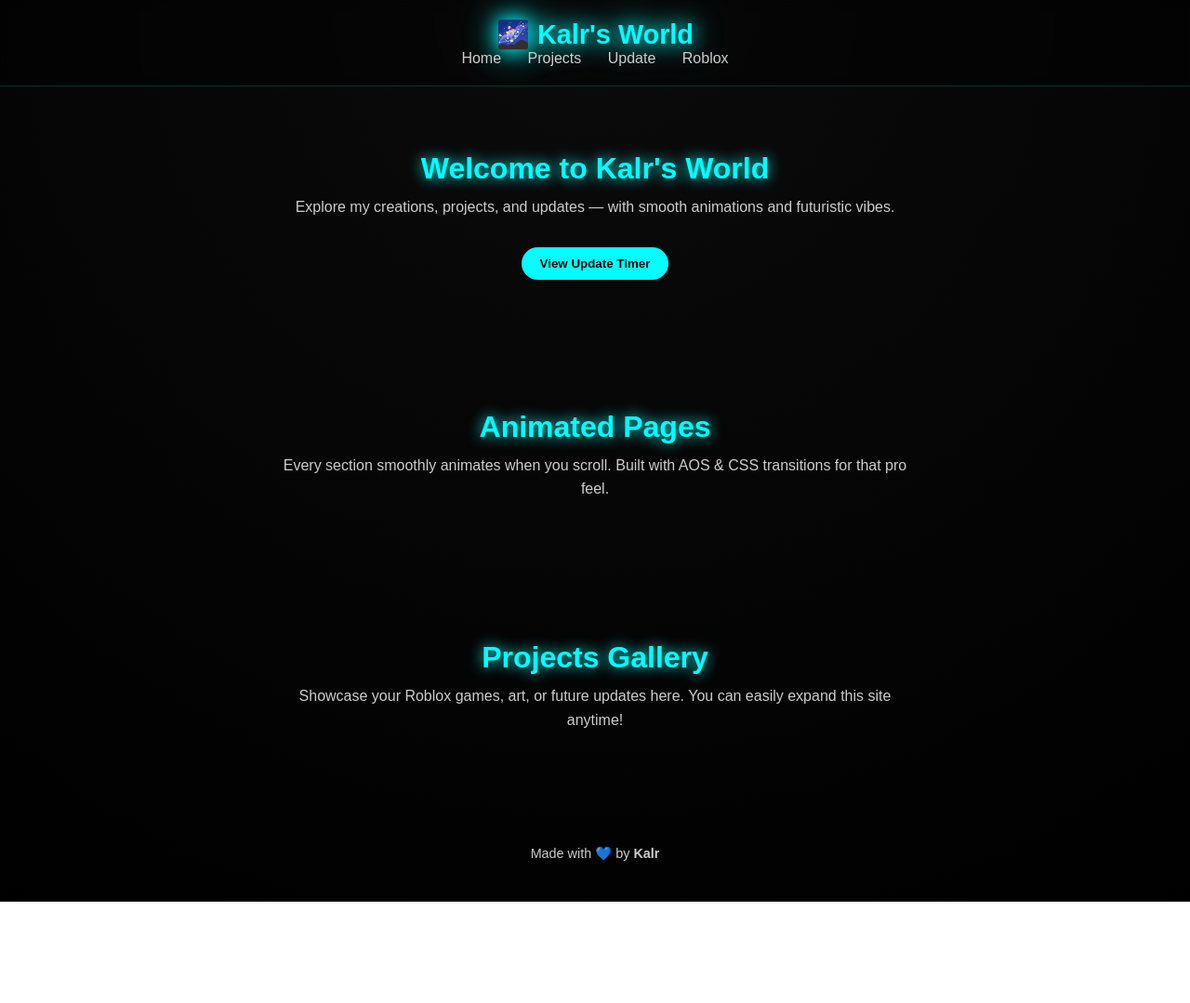
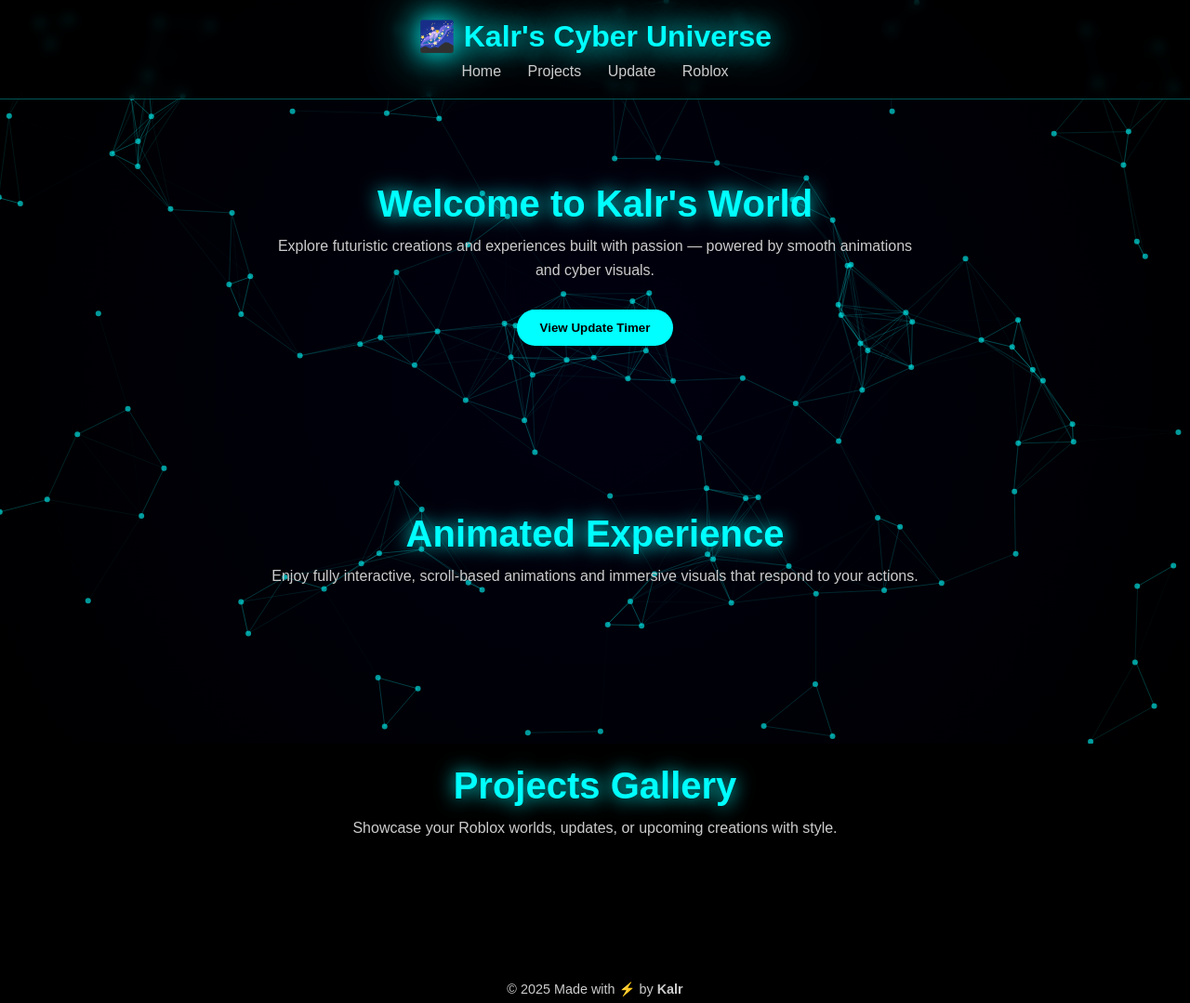
Before and after one commit to koyebxvaibhav-bot/ZenHub, a plain HTML site: page index.html in a window 1280 px wide. Shown: the whole page at 93% size. Before the commit the page ends 970 px from the top, so only its background shows below. Drawn offline with nearby package versions, Linux system fonts and the light colour scheme; animation ran at ten frames a second.

Commit message:
Update index.html

```diff
--- a/index.html
+++ b/index.html
@@ -3,7 +3,7 @@
 <head>
   <meta charset="UTF-8" />
   <meta name="viewport" content="width=device-width, initial-scale=1.0" />
-  <title>Kalr's World 🌌</title>
+  <title>Kalr's Cyber Universe 🌌</title>
 
   <!-- AOS (Animate on Scroll) CSS -->
   <link href="https://unpkg.com/aos@2.3.1/dist/aos.css" rel="stylesheet" />
@@ -16,26 +16,42 @@
     }
 
     body {
-      background: radial-gradient(circle at top, #0b0b0b, #000);
+      font-family: "Poppins", sans-serif;
       color: #fff;
-      font-family: "Poppins", sans-serif;
-      text-align: center;
       overflow-x: hidden;
+      background-color: #000;
+      position: relative;
+    }
+
+    /* Particle Canvas */
+    #particles-js {
+      position: fixed;
+      width: 100%;
+      height: 100%;
+      z-index: -1;
+      top: 0;
+      left: 0;
+      background: radial-gradient(circle at center, #000010, #000);
     }
 
     header {
-      background: rgba(0, 0, 0, 0.4);
-      backdrop-filter: blur(5px);
+      background: rgba(0, 0, 0, 0.6);
+      backdrop-filter: blur(6px);
       padding: 20px;
       position: sticky;
       top: 0;
       z-index: 100;
-      border-bottom: 1px solid #00ffff33;
+      border-bottom: 1px solid #00ffff55;
+      display: flex;
+      justify-content: center;
+      flex-direction: column;
+      align-items: center;
     }
 
     header h1 {
       color: #00ffff;
-      font-size: 1.8em;
+      font-size: 2em;
+      margin-bottom: 10px;
       animation: glow 2s ease-in-out infinite alternate;
     }
 
@@ -53,14 +69,17 @@
     }
 
     section {
-      padding: 70px 20px;
+      padding: 90px 20px;
+      text-align: center;
+      z-index: 2;
+      position: relative;
     }
 
     h2 {
-      font-size: 2em;
+      font-size: 2.5em;
       color: #00ffff;
       margin-bottom: 10px;
-      text-shadow: 0 0 15px #00ffff;
+      text-shadow: 0 0 20px #00ffff;
     }
 
     p {
@@ -70,48 +89,41 @@
       color: #ccc;
     }
 
-    footer {
-      padding: 30px;
-      font-size: 0.9em;
-      color: #aaa;
-    }
-
     .btn {
       background: #00ffff;
       color: #000;
-      padding: 10px 20px;
+      padding: 12px 25px;
       border: none;
       border-radius: 30px;
       cursor: pointer;
       font-weight: bold;
-      transition: all 0.3s;
+      transition: 0.3s;
       margin-top: 20px;
     }
 
     .btn:hover {
       transform: scale(1.1);
-      box-shadow: 0 0 15px #00ffff;
+      box-shadow: 0 0 25px #00ffff;
+    }
+
+    footer {
+      padding: 40px;
+      font-size: 0.9em;
+      color: #aaa;
+      text-align: center;
     }
 
     @keyframes glow {
-      from {
-        text-shadow: 0 0 5px #00ffff;
-      }
-      to {
-        text-shadow: 0 0 20px #00ffff, 0 0 40px #00ffff;
-      }
-    }
-
-    /* Floating animation */
-    [data-aos] {
-      transition-property: transform, opacity !important;
+      from { text-shadow: 0 0 10px #00ffff; }
+      to { text-shadow: 0 0 30px #00ffff, 0 0 60px #00ffff; }
     }
   </style>
 </head>
 <body>
+  <div id="particles-js"></div>
 
   <header data-aos="fade-down">
-    <h1>🌌 Kalr's World</h1>
+    <h1>🌌 Kalr's Cyber Universe</h1>
     <nav>
       <a href="index.html">Home</a>
       <a href="projects.html">Projects</a>
@@ -122,28 +134,71 @@
 
   <section data-aos="fade-up">
     <h2>Welcome to Kalr's World</h2>
-    <p>Explore my creations, projects, and updates — with smooth animations and futuristic vibes.</p>
+    <p>Explore futuristic creations and experiences built with passion — powered by smooth animations and cyber visuals.</p>
     <button class="btn" onclick="window.location.href='update.html'">View Update Timer</button>
   </section>
 
   <section data-aos="fade-up">
-    <h2>Animated Pages</h2>
-    <p>Every section smoothly animates when you scroll. Built with AOS & CSS transitions for that pro feel.</p>
+    <h2>Animated Experience</h2>
+    <p>Enjoy fully interactive, scroll-based animations and immersive visuals that respond to your actions.</p>
   </section>
 
   <section data-aos="zoom-in">
     <h2>Projects Gallery</h2>
-    <p>Showcase your Roblox games, art, or future updates here. You can easily expand this site anytime!</p>
+    <p>Showcase your Roblox worlds, updates, or upcoming creations with style.</p>
   </section>
 
   <footer data-aos="fade-up">
-    <p>Made with 💙 by <b>Kalr</b></p>
+    <p>© 2025 Made with ⚡ by <b>Kalr</b></p>
   </footer>
 
-  <!-- AOS JS -->
+  <!-- AOS Animation -->
   <script src="https://unpkg.com/aos@2.3.1/dist/aos.js"></script>
   <script>
-    AOS.init({ duration: 1000, once: true });
+    AOS.init({ duration: 1200, once: true });
+  </script>
+
+  <!-- Particle.js -->
+  <script src="https://cdn.jsdelivr.net/particles.js/2.0.0/particles.min.js"></script>
+  <script>
+    particlesJS("particles-js", {
+      "particles": {
+        "number": { "value": 120 },
+        "color": { "value": "#00ffff" },
+        "shape": { "type": "circle" },
+        "opacity": { "value": 0.6 },
+        "size": { "value": 3 },
+        "line_linked": {
+          "enable": true,
+          "distance": 120,
+          "color": "#00ffff",
+          "opacity": 0.4,
+          "width": 1
+        },
+        "move": {
+          "enable": true,
+          "speed": 3,
+          "direction": "none",
+          "random": false,
+          "straight": false,
+          "out_mode": "out",
+          "bounce": false
+        }
+      },
+      "interactivity": {
+        "detect_on": "canvas",
+        "events": {
+          "onhover": { "enable": true, "mode": "grab" },
+          "onclick": { "enable": true, "mode": "push" },
+          "resize": true
+        },
+        "modes": {
+          "grab": { "distance": 200, "line_linked": { "opacity": 0.7 } },
+          "push": { "particles_nb": 4 }
+        }
+      },
+      "retina_detect": true
+    });
   </script>
 </body>
 </html>
```
